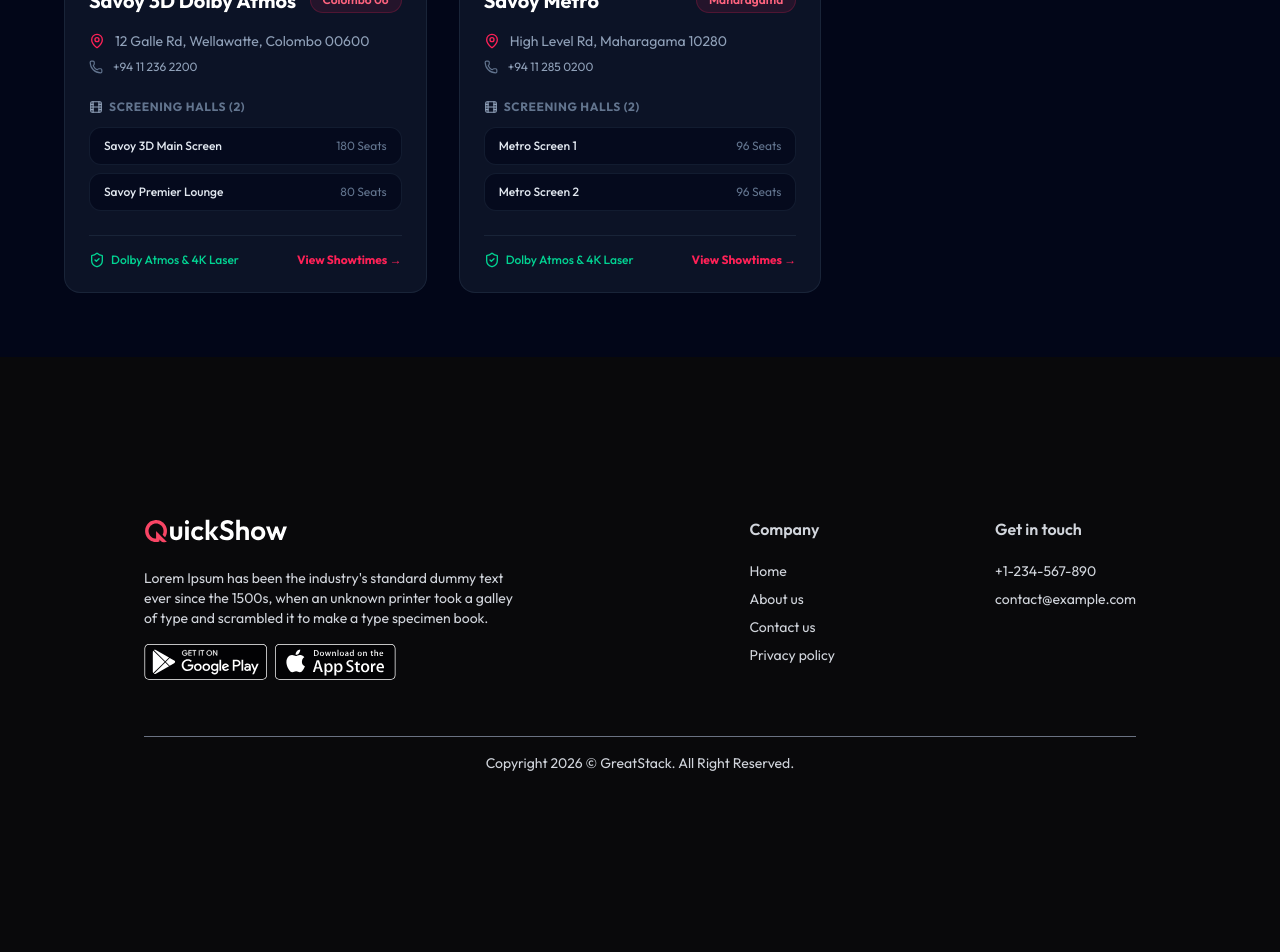
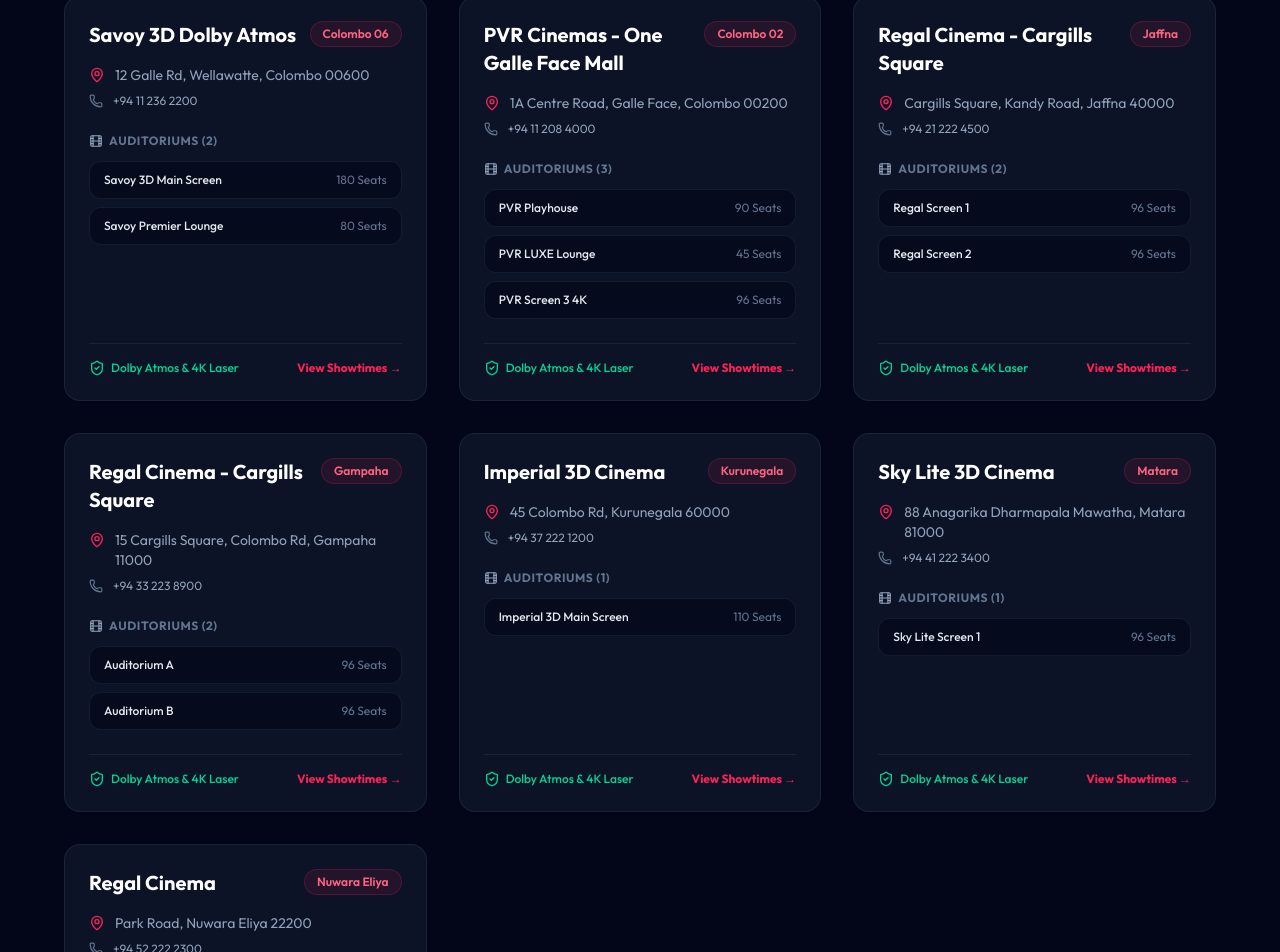
Before and after one commit to yashodhamadushi03/QuickShow, a React (Vite) app in the folder client/: page /theaters in a window 1280 px wide. Shown: the part 940-1892 px from the top of the page. Before the commit the page ends 1733 px from the top, so only its background shows below. Built offline with nearby package versions, Linux system fonts and the light colour scheme; no server answers.

Commit message:
Expand Sri Lankan theater network (10 cinemas across Colombo, Jaffna, Gampaha, Kurunegala, Matara, Nuwara Eliya) with real-time dynamic scheduling engine

```diff
--- a/client/src/pages/Theaters.jsx
+++ b/client/src/pages/Theaters.jsx
@@ -11,6 +11,7 @@
   const [searchQuery, setSearchQuery] = useState("");
 
   const fallbackTheaters = [
+    // Colombo & Suburbs
     {
       theater_id: 1,
       name: "Scope Cinemas Multiplex - Colombo City Centre",
@@ -58,13 +59,67 @@
     },
     {
       theater_id: 5,
-      name: "Savoy Metro",
-      city: "Maharagama",
-      address: "High Level Rd, Maharagama 10280",
-      phone: "+94 11 285 0200",
+      name: "PVR Cinemas - One Galle Face Mall",
+      city: "Colombo 02",
+      address: "1A Centre Road, Galle Face, Colombo 00200",
+      phone: "+94 11 208 4000",
       halls: [
-        { hall_id: 501, hall_name: "Metro Screen 1", total_capacity: 96 },
-        { hall_id: 502, hall_name: "Metro Screen 2", total_capacity: 96 }
+        { hall_id: 501, hall_name: "PVR Playhouse", total_capacity: 90 },
+        { hall_id: 502, hall_name: "PVR LUXE Lounge", total_capacity: 45 },
+        { hall_id: 503, hall_name: "PVR Screen 3 4K", total_capacity: 96 }
+      ]
+    },
+    // Major Regional Cities
+    {
+      theater_id: 6,
+      name: "Regal Cinema - Cargills Square",
+      city: "Jaffna",
+      address: "Cargills Square, Kandy Road, Jaffna 40000",
+      phone: "+94 21 222 4500",
+      halls: [
+        { hall_id: 601, hall_name: "Regal Screen 1", total_capacity: 96 },
+        { hall_id: 602, hall_name: "Regal Screen 2", total_capacity: 96 }
+      ]
+    },
+    {
+      theater_id: 7,
+      name: "Regal Cinema - Cargills Square",
+      city: "Gampaha",
+      address: "15 Cargills Square, Colombo Rd, Gampaha 11000",
+      phone: "+94 33 223 8900",
+      halls: [
+        { hall_id: 701, hall_name: "Auditorium A", total_capacity: 96 },
+        { hall_id: 702, hall_name: "Auditorium B", total_capacity: 96 }
+      ]
+    },
+    {
+      theater_id: 8,
+      name: "Imperial 3D Cinema",
+      city: "Kurunegala",
+      address: "45 Colombo Rd, Kurunegala 60000",
+      phone: "+94 37 222 1200",
+      halls: [
+        { hall_id: 801, hall_name: "Imperial 3D Main Screen", total_capacity: 110 }
+      ]
+    },
+    {
+      theater_id: 9,
+      name: "Sky Lite 3D Cinema",
+      city: "Matara",
+      address: "88 Anagarika Dharmapala Mawatha, Matara 81000",
+      phone: "+94 41 222 3400",
+      halls: [
+        { hall_id: 901, hall_name: "Sky Lite Screen 1", total_capacity: 96 }
+      ]
+    },
+    {
+      theater_id: 10,
+      name: "Regal Cinema",
+      city: "Nuwara Eliya",
+      address: "Park Road, Nuwara Eliya 22200",
+      phone: "+94 52 222 2300",
+      halls: [
+        { hall_id: 1001, hall_name: "Regal Nuwara Eliya Main", total_capacity: 90 }
       ]
     }
   ];
@@ -83,7 +138,7 @@
         setTheaters(fallbackTheaters);
       }
     } catch (err) {
-      console.warn("Backend API unavailable, using fallback Sri Lankan theater data.", err);
+      console.warn("Backend API unavailable, using fallback islandwide theater data.", err);
       setTheaters(fallbackTheaters);
     } finally {
       setLoading(false);
@@ -106,13 +161,13 @@
       {/* Header Banner */}
       <div className="max-w-7xl mx-auto mb-12 text-center md:text-left border-b border-slate-800 pb-8">
         <div className="inline-flex items-center gap-2 px-3.5 py-1.5 rounded-full bg-rose-500/10 text-rose-400 text-sm font-medium mb-4 border border-rose-500/20">
-          <Sparkles className="w-4 h-4" /> Sri Lankan Cinema Locations
+          <Sparkles className="w-4 h-4" /> Islandwide Sri Lankan Cinema Network
         </div>
         <h1 className="text-4xl md:text-5xl font-extrabold tracking-tight text-white mb-3">
-          Explore Cinema Theaters in Sri Lanka
+          Explore Cinema Theaters Across Sri Lanka
         </h1>
-        <p className="text-slate-400 text-lg max-w-2xl">
-          Book tickets at Scope Cinemas Colombo City Centre, Havelock City Mall, Liberty Colpetty, Savoy Wellawatte, and Savoy Metro.
+        <p className="text-slate-400 text-lg max-w-3xl">
+          Book movie showtimes across Scope Cinemas, Savoy, PVR, Regal, Imperial, and Sky Lite in Colombo, Jaffna, Gampaha, Kurunegala, Matara, and Nuwara Eliya.
         </p>
 
         {/* Filter Controls */}
@@ -123,7 +178,7 @@
               <button
                 key={city}
                 onClick={() => setSelectedCity(city)}
-                className={`px-4 py-2 rounded-full text-sm font-semibold transition-all duration-200 ${
+                className={`px-4 py-2 rounded-full text-xs font-bold transition-all duration-200 ${
                   selectedCity === city
                     ? "bg-rose-600 text-white shadow-lg shadow-rose-600/30"
                     : "bg-slate-900 text-slate-400 hover:text-white hover:bg-slate-800 border border-slate-800"
@@ -157,7 +212,7 @@
         ) : filteredTheaters.length === 0 ? (
           <div className="text-center py-16 bg-slate-900/50 rounded-2xl border border-slate-800">
             <MapPin className="w-12 h-12 text-slate-600 mx-auto mb-3" />
-            <p className="text-slate-400 text-lg">No Sri Lankan theaters match your search criteria.</p>
+            <p className="text-slate-400 text-lg">No cinema locations match your search criteria.</p>
           </div>
         ) : (
           <div className="grid grid-cols-1 md:grid-cols-2 lg:grid-cols-3 gap-8">
@@ -194,7 +249,7 @@
                   {/* Screening Halls */}
                   <div className="space-y-3 mb-6">
                     <div className="text-xs font-bold uppercase tracking-wider text-slate-500 flex items-center gap-1.5">
-                      <Film className="w-3.5 h-3.5 text-slate-400" /> Screening Halls ({theater.halls?.length || 0})
+                      <Film className="w-3.5 h-3.5 text-slate-400" /> Auditoriums ({theater.halls?.length || 0})
                     </div>
                     <div className="flex flex-col gap-2">
                       {theater.halls && theater.halls.length > 0 ? (
@@ -210,7 +265,7 @@
                           </div>
                         ))
                       ) : (
-                        <p className="text-xs text-slate-500 italic">Screening halls updating...</p>
+                        <p className="text-xs text-slate-500 italic">Auditoriums updating...</p>
                       )}
                     </div>
                   </div>
```
Also changed, not shown: 2 other files (tests, documents, lock files or other folders).
